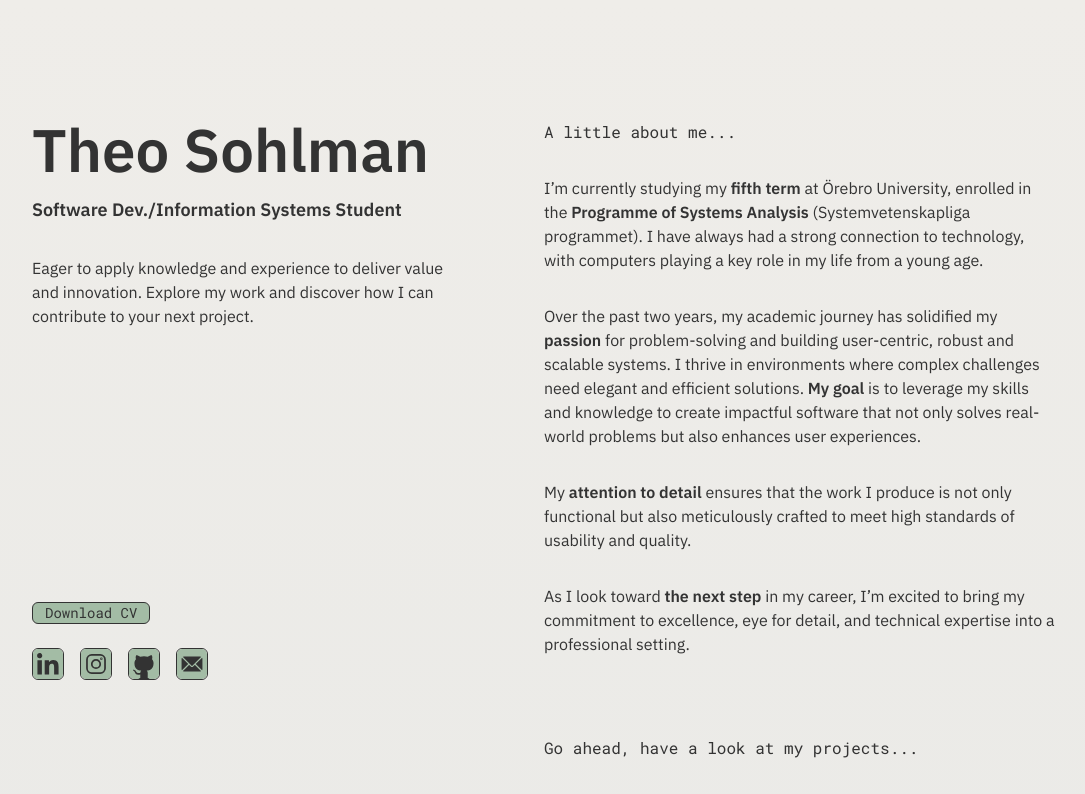
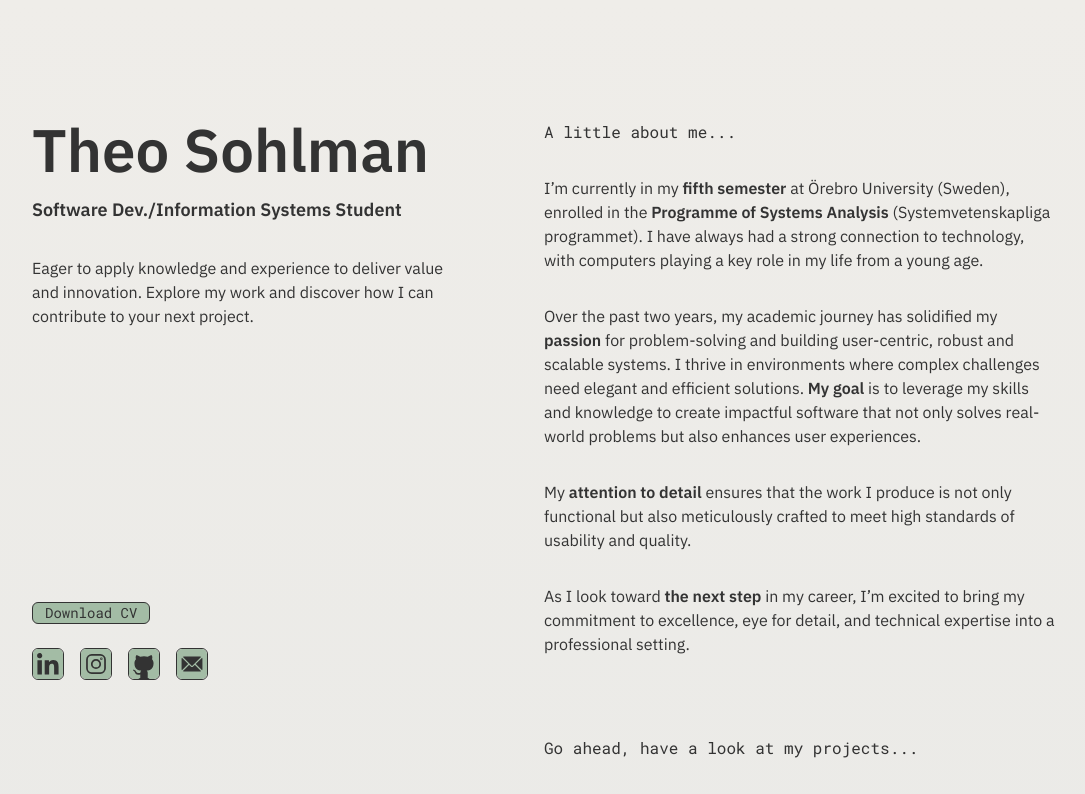
Before and after one commit to TheoSoh/portfolio-theo, a React (Vite) app: page / in a window 1280 px wide. Shown: the top 794 px of the page, without its empty margins (96-1181 px from the left). Built offline with nearby package versions, Linux system fonts and the light colour scheme.

Commit message:
small text change

```diff
--- a/src/sections/About.jsx
+++ b/src/sections/About.jsx
@@ -3,7 +3,7 @@ const About = ({ sectionRef }) => {
   return (
     <section ref={sectionRef} className='scroll-target flex flex-col gap-8 w-full h-fit text-justify lg:text-left'>
       <p className='font-mono '>A little about me...</p>
-      <p>I’m currently studying my <b>fifth term</b> at Örebro University, enrolled in the <b>Programme of Systems Analysis</b> (Systemvetenskapliga programmet). I have always had a strong connection to technology, with computers playing a key role in my life from a young age.</p>
+      <p>I’m currently in my <b>fifth semester</b> at Örebro University (Sweden), enrolled in the <b>Programme of Systems Analysis</b> (Systemvetenskapliga programmet). I have always had a strong connection to technology, with computers playing a key role in my life from a young age.</p>
       <p>Over the past two years, my academic journey has solidified my <b>passion</b> for problem-solving and building user-centric, robust and scalable systems. I thrive in environments where complex challenges need elegant and efficient solutions. <b>My goal</b> is to leverage my skills and knowledge to create impactful software that not only solves real-world problems but also enhances user experiences.</p>
       <p>My <b>attention to detail</b> ensures that the work I produce is not only functional but also meticulously crafted to meet high standards of usability and quality.</p>
       <p>As I look toward <b>the next step</b> in my career, I’m excited to bring my commitment to excellence, eye for detail, and technical expertise into a professional setting.</p>
```
